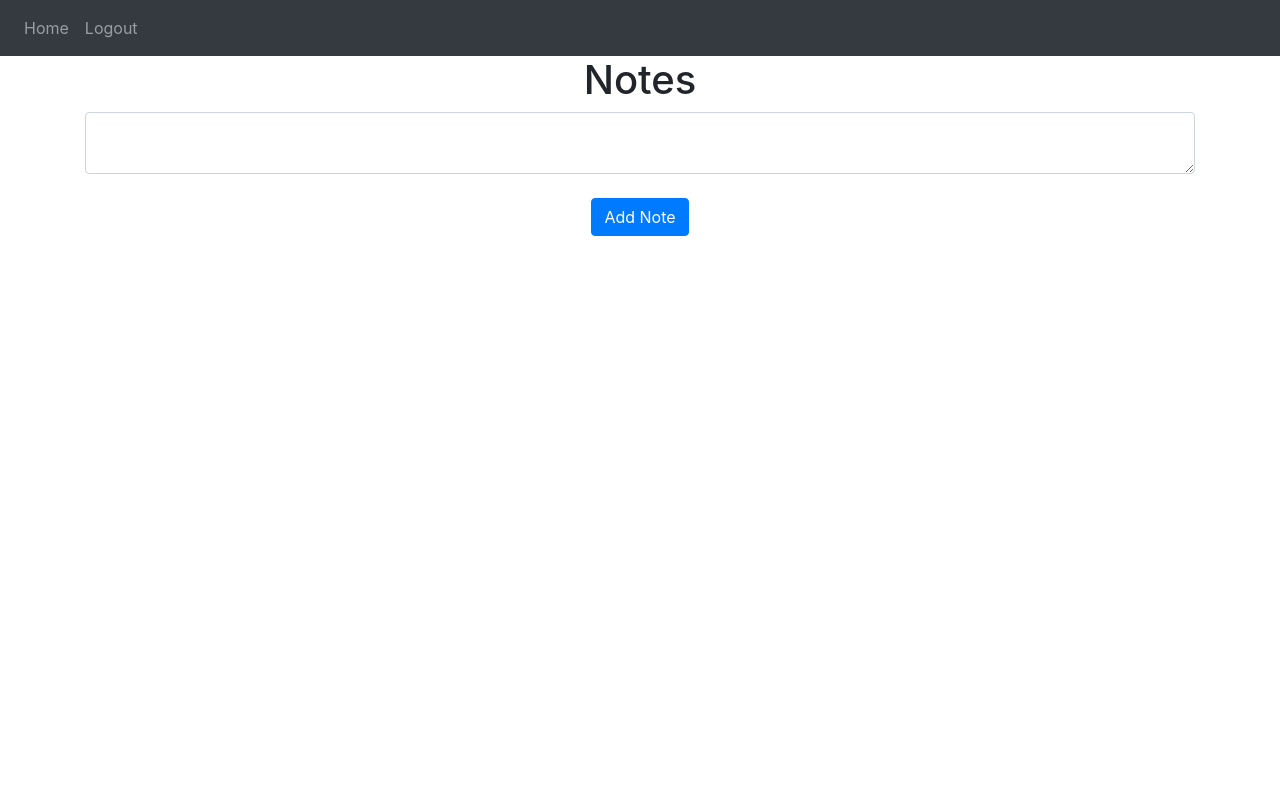
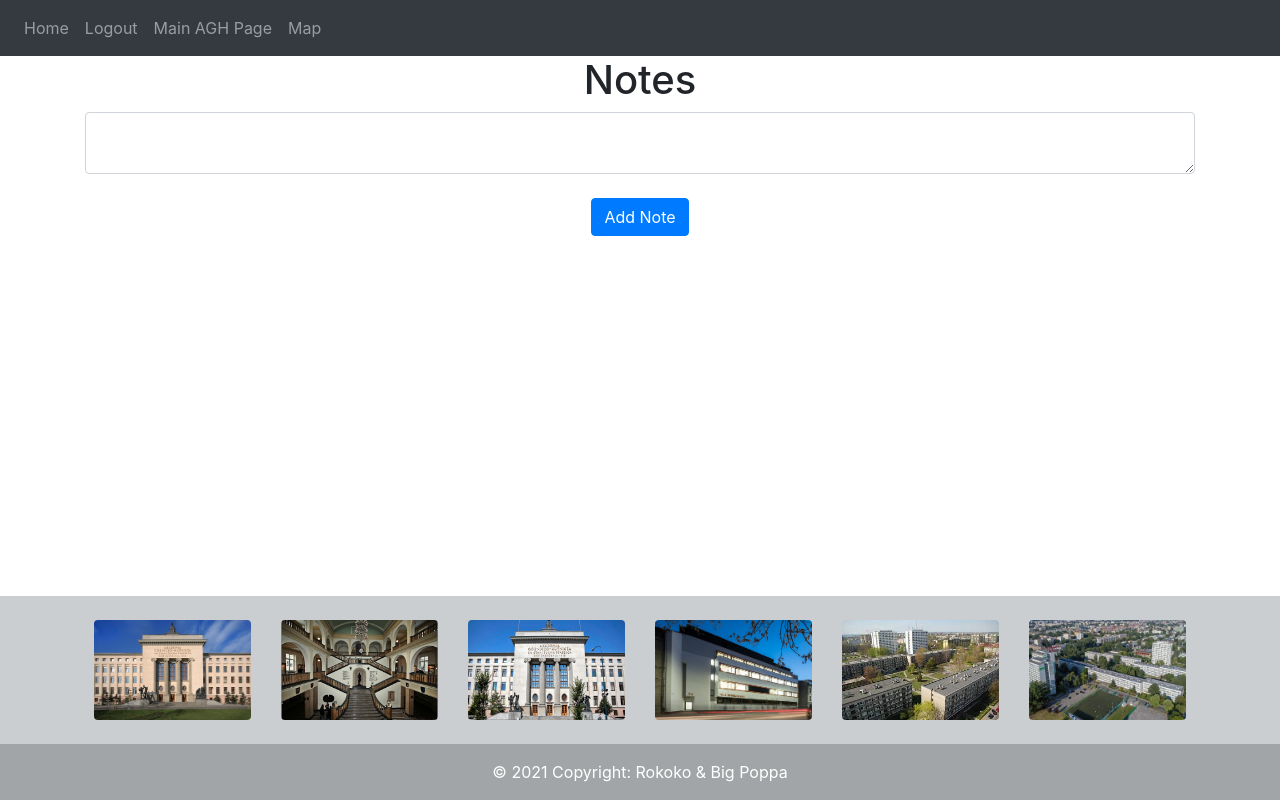
Before and after one commit to JakubTutka/Student_Managment_System, a Flask app: page / in a window 1280 px wide. Run offline with Flask 2, Linux system fonts and the light colour scheme; a user stored in the database is signed in; data comes from the database, SQL or seed files in the repository; both versions use the stored data as it was after the commit; some libraries are stand-ins or nearby versions.

Commit message:
Footer and some pages

```diff
--- a/website/auth.py
+++ b/website/auth.py
@@ -33,6 +33,11 @@ def logout():
     logout_user()
     return redirect(url_for('auth.login'))
 
+@auth.route('/map')
+def map():
+    return render_template('map.html', user=current_user)
+
+
 @auth.route('/sign-up', methods=['GET', 'POST'])
 def sign_up():
     if request.method == 'POST':
--- a/website/templates/base.html
+++ b/website/templates/base.html
@@ -1,6 +1,24 @@
 <!DOCTYPE html>
 <html>
+<style>
+    body {
+    padding-bottom: 250px;
+}
+    .essa {
+    width: 150px; /* You can set the dimensions to whatever you want */
+    height: 100px;
+    object-fit: cover;}
+    {# chowanie sie stopki #}
+    @media screen and (max-width: 1000px) {
+    footer {
+        visibility: hidden;
+        display: none;
+    }
+
+}
+    </style>
   <head>
+
     <meta charset="utf-8" />
     <meta name="viewport" content="width=device-width, initial-scale=1"/>
     <link
@@ -30,6 +48,8 @@
                   <a class="nav-item nav-link" id='login' href="/login">Login</a>
                   <a class="nav-item nav-link" id='signUp' href="/sign-up">Sign Up</a>
                   {% endif %}
+              <a class="nav-item nav-link" id="agh" href="https://www.agh.edu.pl/">Main AGH Page</a>
+              <a class="nav-item nav-link" id="map" href="/map">Map</a>
               </div>
           </div>
       </nav>
@@ -80,5 +100,130 @@
           type="text/javascript"
           src="{{ url_for('static', filename='index.js') }}"
         ></script>
+{#  stopka na dole strony#}
+      <div class="hidden-xs">
+<footer class="text-center text-white fixed-bottom" style="background-color: #caced1;">
+  <!-- Grid container -->
+  <div class="container p-4">
+    <!-- Section: Images -->
+    <section class="">
+      <div class="row">
+        <div class="col-lg-2 col-md-12 mb-4 mb-md-0">
+          <div
+            class="bg-image hover-overlay ripple shadow-1-strong rounded"
+            data-ripple-color="light"
+          >
+            <img
+              src="/static/agh1.jpg"
+              class="w-100 rounded essa"
+            />
+            <a href="https://www.agh.edu.pl/">
+              <div
+                class="mask"
+                style="background-color: rgba(251, 251, 251, 0.2);"
+              ></div>
+            </a>
+          </div>
+        </div>
+        <div class="col-lg-2 col-md-12 mb-4 mb-md-0">
+          <div
+            class="bg-image hover-overlay ripple shadow-1-strong rounded"
+            data-ripple-color="light"
+          >
+            <img
+              src="/static/agh2.jpg"
+              class="w-100 rounded essa"
+            />
+            <a href="https://www.agh.edu.pl/">
+              <div
+                class="mask"
+                style="background-color: rgba(251, 251, 251, 0.2);"
+              ></div>
+            </a>
+          </div>
+        </div>
+        <div class="col-lg-2 col-md-12 mb-4 mb-md-0">
+          <div
+            class="bg-image hover-overlay ripple shadow-1-strong rounded"
+            data-ripple-color="light"
+          >
+            <img
+              src="/static/agh3.jpg"
+              class="w-100 rounded essa"
+            />
+            <a href="https://www.agh.edu.pl/">
+              <div
+                class="mask"
+                style="background-color: rgba(251, 251, 251, 0.2);"
+              ></div>
+            </a>
+          </div>
+        </div>
+        <div class="col-lg-2 col-md-12 mb-4 mb-md-0">
+          <div
+            class="bg-image hover-overlay ripple shadow-1-strong rounded"
+            data-ripple-color="light"
+          >
+            <img
+              src="/static/agh4.jpg"
+              class="w-100 rounded essa"
+            />
+            <a href="https://www.agh.edu.pl/">
+              <div
+                class="mask"
+                style="background-color: rgba(251, 251, 251, 0.2);"
+              ></div>
+            </a>
+          </div>
+        </div>
+        <div class="col-lg-2 col-md-12 mb-4 mb-md-0">
+          <div
+            class="bg-image hover-overlay ripple shadow-1-strong rounded"
+            data-ripple-color="light"
+          >
+            <img
+              src="/static/agh5.jpg"
+              class="w-100 rounded essa"
+            />
+            <a href="https://www.agh.edu.pl/">
+              <div
+                class="mask"
+                style="background-color: rgba(251, 251, 251, 0.2);"
+              ></div>
+            </a>
+          </div>
+        </div>
+        <div class="col-lg-2 col-md-12 mb-4 mb-md-0">
+          <div
+            class="bg-image hover-overlay ripple shadow-1-strong rounded"
+            data-ripple-color="light "
+          >
+            <img
+              src="/static/agh6.jpg"
+              class="w-100 rounded essa"
+
+            />
+            <a href="https://www.agh.edu.pl/">
+              <div
+                class="mask"
+                style="background-color: rgba(251, 251, 251, 0.2);"
+              ></div>
+            </a>
+          </div>
+        </div>
+      </div>
+    </section>
+    <!-- Section: Images -->
+  </div>
+  <!-- Grid container -->
+
+  <!-- Copyright -->
+  <div class="text-center p-3" style="background-color: rgba(0, 0, 0, 0.2);">
+    © 2021 Copyright:
+    <a class="text-white" href="https://gitlab.kis.agh.edu.pl/bd-ti-2021-2022/g21">Rokoko & Big Poppa</a>
+  </div>
+  <!-- Copyright -->
+</footer>
+</div>
   </body>
 </html>
```
Also changed, not shown: website/templates/map.html (added, +20 -0 lines), website/database.db, website/static/agh1.jpg (added), website/static/agh2.jpg (added), website/static/agh3.jpg (added), website/static/agh4.jpg (added), website/static/agh5.jpg (added), website/static/agh6.jpg (added), website/static/map1.jpg (added).
